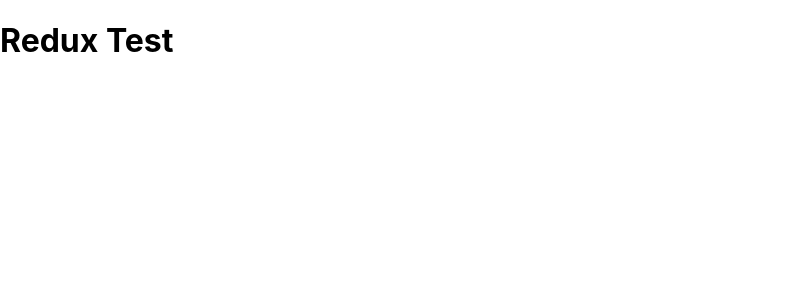
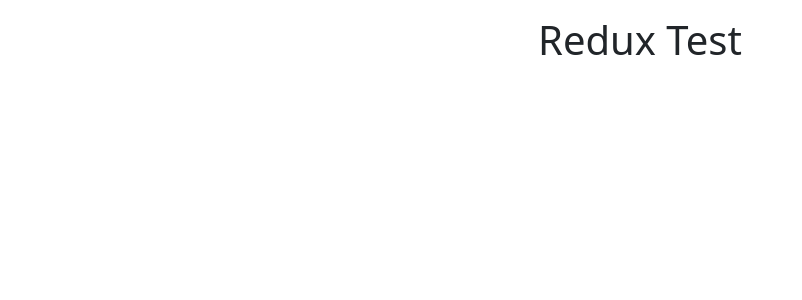
Before and after one commit to YanaPIIDXer/ReduxTest, a React (Create React App) app: page / in a window 1280 px wide. Shown: the top 300 px of the page, without its empty margins (0-802 px from the left). Built offline with nearby package versions, Linux system fonts and the light colour scheme.

Commit message:
Bootstrap導入

```diff
--- a/package.json
+++ b/package.json
@@ -6,7 +6,9 @@
     "@testing-library/jest-dom": "^5.11.4",
     "@testing-library/react": "^11.1.0",
     "@testing-library/user-event": "^12.1.10",
+    "bootstrap": "5.1.3",
     "react": "^17.0.2",
+    "react-bootstrap": "^2.0.1",
     "react-dom": "^17.0.2",
     "react-scripts": "4.0.3",
     "web-vitals": "^1.0.1"
--- a/src/App.js
+++ b/src/App.js
@@ -2,7 +2,11 @@ import './App.css';
 
 function App() {
   return (
-    <h1>Redux Test</h1>
+    <div class="container">
+      <div class="text-center">
+        <h1 class="mt-3">Redux Test</h1>
+      </div>
+    </div>
   );
 }
 
--- a/src/index.js
+++ b/src/index.js
@@ -3,6 +3,7 @@ import ReactDOM from 'react-dom';
 import './index.css';
 import App from './App';
 import reportWebVitals from './reportWebVitals';
+import 'bootstrap/dist/css/bootstrap.min.css';
 
 ReactDOM.render(
   <React.StrictMode>
```
Also changed, not shown: 1 other file (tests, documents, lock files or other folders).
